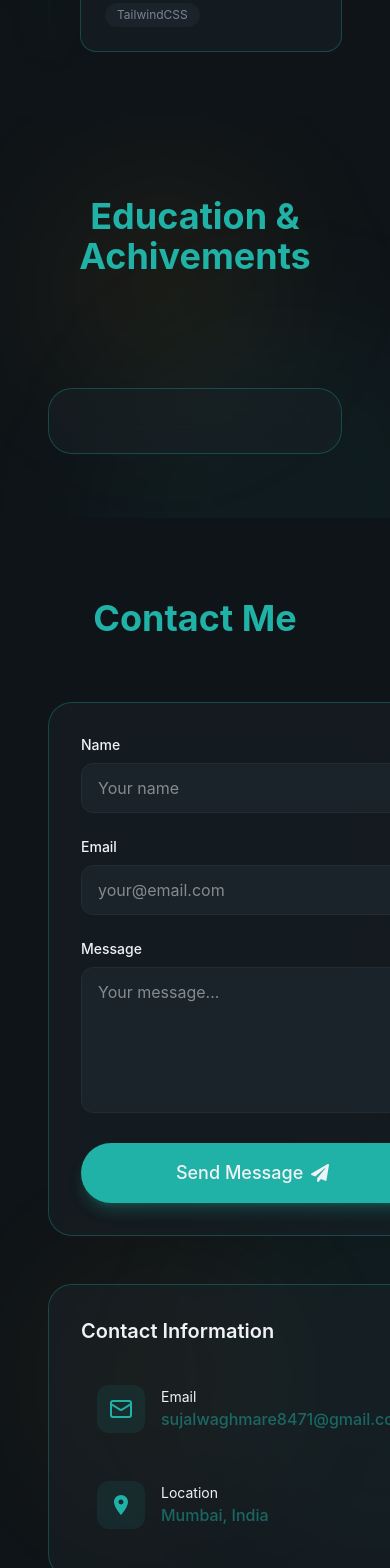
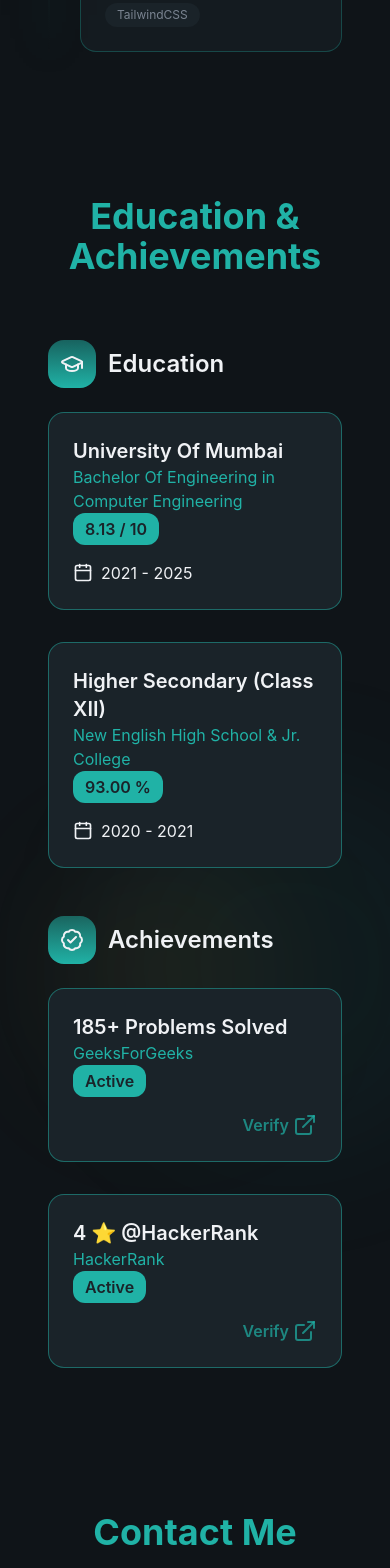
Before and after one commit to Sujal4927/Portfolio, a React (Vite) app: page / in a window 390 px wide. Shown: the part 7875-9443 px from the top of the page. Built offline with nearby package versions, Linux system fonts and the light colour scheme.

Commit message:
education added

```diff
--- a/src/sections/Education.jsx
+++ b/src/sections/Education.jsx
@@ -1,3 +1,5 @@
+import { BadgeCheck, Calendar, ExternalLink, GraduationCap } from "lucide-react"
+
 
 const Education = () => {
     return (
@@ -10,18 +12,93 @@ const Education = () => {
             <div className="container mx-auto px-12 relative z-10">
                 {/* Section Header */}
                 <div className="max-w-3xl mb-16 mx-auto text-center">
-                    <h2 className='text-4xl md:text-5xl font-bold mt-4 mb-6 animate-fade-in animation-delay-100 text-secondary-foreground mx-auto items-center'>Education & Achivements</h2>
+                    <h2 className='text-4xl md:text-5xl font-bold mt-4 mb-6 animate-fade-in animation-delay-100 text-secondary-foreground mx-auto items-center'>Education & Achievements</h2>
                 </div>
 
                 <div className="grid lg:grid-cols-2 gap-12 mx-auto">
                     <div className="">
-                        <div className="">
-                            <div className="">
+                        <div className="flex items-center space-x-3 mb-6">
+                            <div className="p-3  rounded-2xl bg-linear-to-b from-primary/50 via-primary/75 to-primary">
+                                <GraduationCap className="w-6 h-6" />
+                            </div>
+                            <h3 className="text-2xl font-semibold">Education</h3>
+                        </div>
+                        <div className="space-y-8">
+                            <div className="p-6 rounded-2xl bg-surface border border-primary/50 ">
+                                <div className="flex items-start justify-between mb-4 flex-wrap">
+                                    <div className="">
+                                        <h4 className="text-xl font-semibold">University Of Mumbai</h4>
+                                        <p className="font-xl text-primary">Bachelor Of Engineering in Computer Engineering</p>
+                                    </div>
+                                    <span className="px-3 py-1 font-semibold rounded-xl bg-primary text-surface">8.13 / 10</span>
+                                </div>
+                                <div className="">
+                                    <div className="flex items-center gap-2">
+                                        <Calendar className="w-5 h-5" />
+                                        <span>2021 - 2025</span>
+                                    </div>
+                                </div>
+                            </div>
 
+                            <div className="p-6 rounded-2xl bg-surface border border-primary/50 ">
+                                <div className="flex items-start justify-between mb-4 flex-wrap">
+                                    <div className="">
+                                        <h4 className="text-xl font-semibold">Higher Secondary (Class XII)</h4>
+                                        <p className="font-xl text-primary">New English High School & Jr. College</p>
+                                    </div>
+                                    <span className="px-3 py-1 font-semibold rounded-xl bg-primary text-surface">93.00 %</span>
+                                </div>
+                                <div className="">
+                                    <div className="flex items-center gap-2">
+                                        <Calendar className="w-5 h-5" />
+                                        <span>2020 - 2021</span>
+                                    </div>
+                                </div>
                             </div>
                         </div>
                     </div>
-                    <div className="glass p-8 rounded-3xl border border-primary/30 animate-fade-in animation-delay-300">
+
+                    {/* Certifications */}
+                    <div className="">
+                        <div className="flex items-center space-x-3 mb-6">
+                            <div className="p-3  rounded-2xl bg-linear-to-b from-primary/50 via-primary/75 to-primary">
+                                <BadgeCheck className="w-6 h-6" />
+                            </div>
+                            <h3 className="text-2xl font-semibold">Achievements</h3>
+                        </div>
+                        <div className="space-y-8">
+                            <div className="p-6 rounded-2xl bg-surface border border-primary/50 ">
+                                <div className="flex items-start justify-between mb-4 flex-wrap">
+                                    <div className="">
+                                        <h4 className="text-xl font-semibold">185+ Problems Solved</h4>
+                                        <p className="font-xl text-primary">GeeksForGeeks</p>
+                                    </div>
+                                    <span className="px-3 py-1 font-semibold rounded-xl bg-primary text-surface">Active</span>
+                                </div>
+                                <div className="flex items-center justify-end font-semibold rounded-xl text-primary/70 ">
+                                    <a className="inline-flex gap-1" href="https://www.geeksforgeeks.org/profile/sujalwagh42rk?tab=activity">
+                                        <span>Verify</span>
+                                        <ExternalLink />
+                                    </a>
+                                </div>
+                            </div>
+
+                            <div className="p-6 rounded-2xl bg-surface border border-primary/50 ">
+                                <div className="flex items-start justify-between mb-4 flex-wrap">
+                                    <div className="">
+                                        <h4 className="text-xl font-semibold">4 ⭐ @HackerRank</h4>
+                                        <p className="font-xl text-primary">HackerRank</p>
+                                    </div>
+                                    <span className="px-3 py-1 font-semibold rounded-xl bg-primary text-surface">Active</span>
+                                </div>
+                                <div className="flex items-center justify-end font-semibold rounded-xl text-primary/70 ">
+                                    <a className="inline-flex gap-1" href="https://www.hackerrank.com/profile/sujalwaghmare841">
+                                        <span>Verify</span>
+                                        <ExternalLink />
+                                    </a>
+                                </div>
+                            </div>
+                        </div>
                     </div>
                 </div>
             </div>
```
